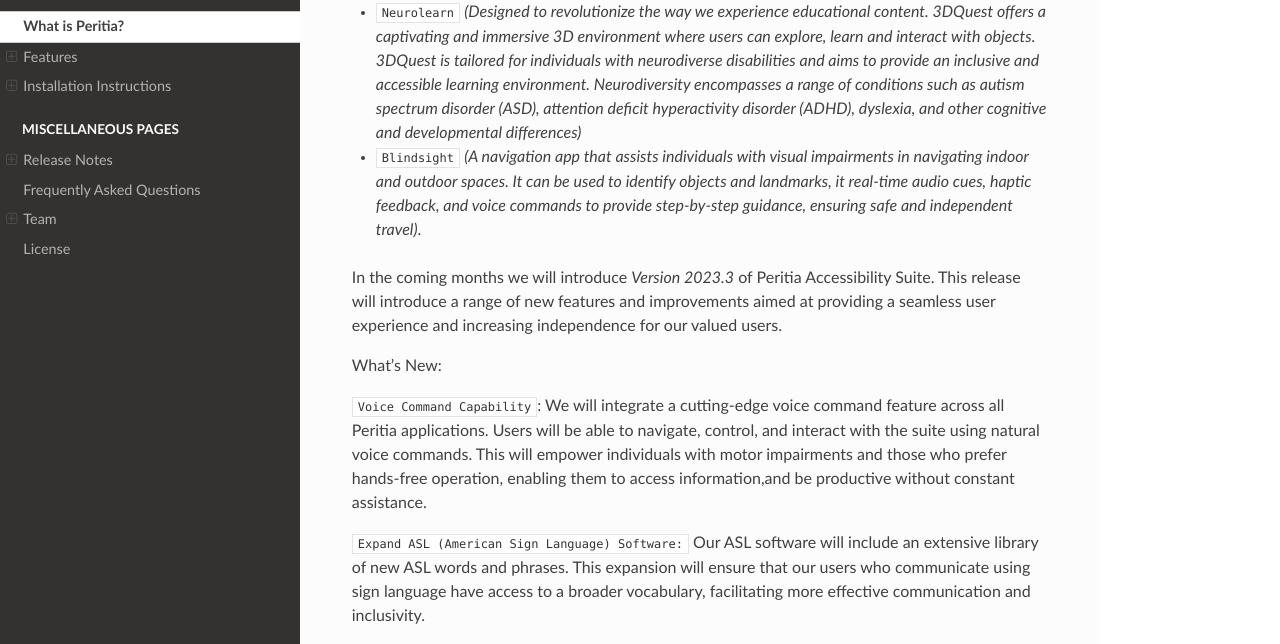
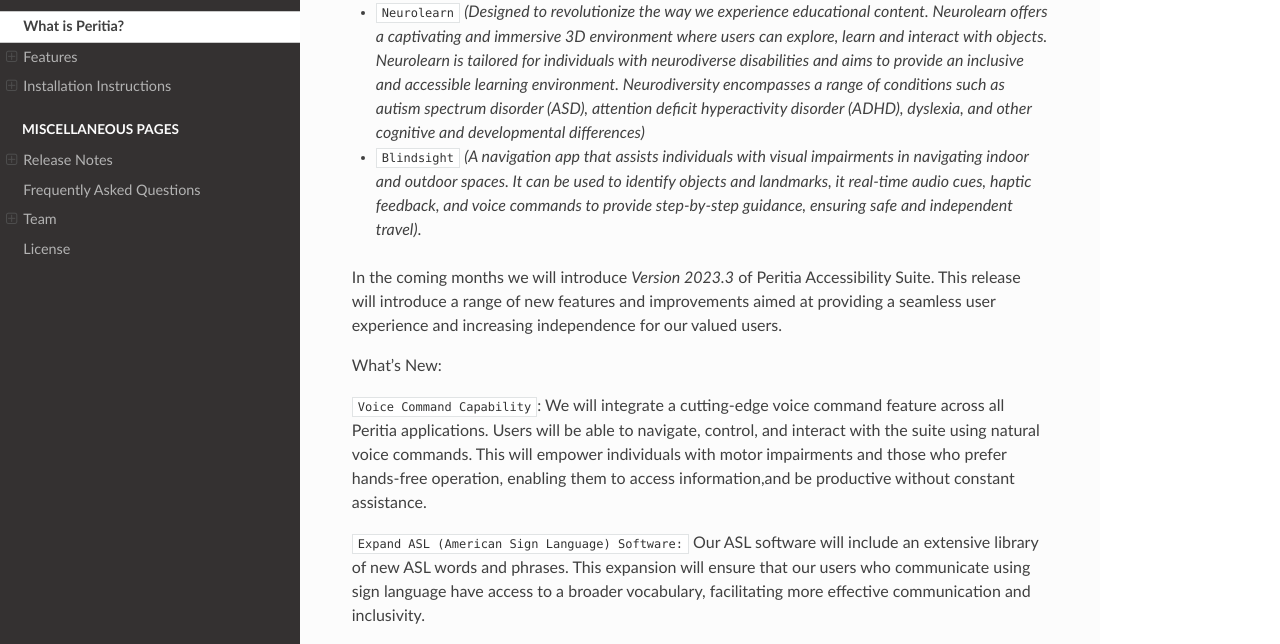
Before and after one commit to quantum-quirks/oldperitia, a Sphinx documentation site: the page built from docs/source/introduction.rst, in a window 1280 px wide and 900 px high, scrolled down 1661 px, cut to the strip 256-900 px from the top of the window. Built offline with Sphinx 7.4.7 and the Read the Docs theme 2.0.0, drawn with Linux system fonts in a browser that asks for light colours; pages that are not in the unit, such as notebooks, are missing from menus.

Commit message:
Update introduction.rst

```diff
--- a/docs/source/introduction.rst
+++ b/docs/source/introduction.rst
@@ -48,7 +48,8 @@
 .. image:: ./images/3dquest.png
    :width: 100
    :alt: Peritia three d quest logo.
-- ``Neurolearn``  *(Designed to revolutionize the way we experience educational content. 3DQuest offers a captivating and immersive 3D environment where users can explore, learn and interact with objects. 3DQuest is tailored for individuals with neurodiverse disabilities and aims to provide an inclusive and accessible learning environment. Neurodiversity encompasses a range of conditions such as autism spectrum disorder (ASD), attention deficit hyperactivity disorder (ADHD), dyslexia, and other cognitive and developmental differences)*
+- ``Neurolearn``  *(Designed to revolutionize the way we experience educational content. Neurolearn offers a captivating and immersive 3D environment where users can explore, learn and interact with objects. Neurolearn is tailored for individuals with neurodiverse disabilities and aims to provide an inclusive and accessible learning environment. Neurodiversity encompasses a range of conditions such as autism spectrum disorder (ASD), attention deficit hyperactivity disorder (ADHD), dyslexia, and other cognitive and developmental differences)*
+
 
 - ``Blindsight`` *(A navigation app that assists individuals with visual impairments in navigating indoor and outdoor spaces. It can be used to identify objects and landmarks, it real-time audio cues, haptic feedback, and voice commands to provide step-by-step guidance, ensuring safe and independent travel)*.
 
```
